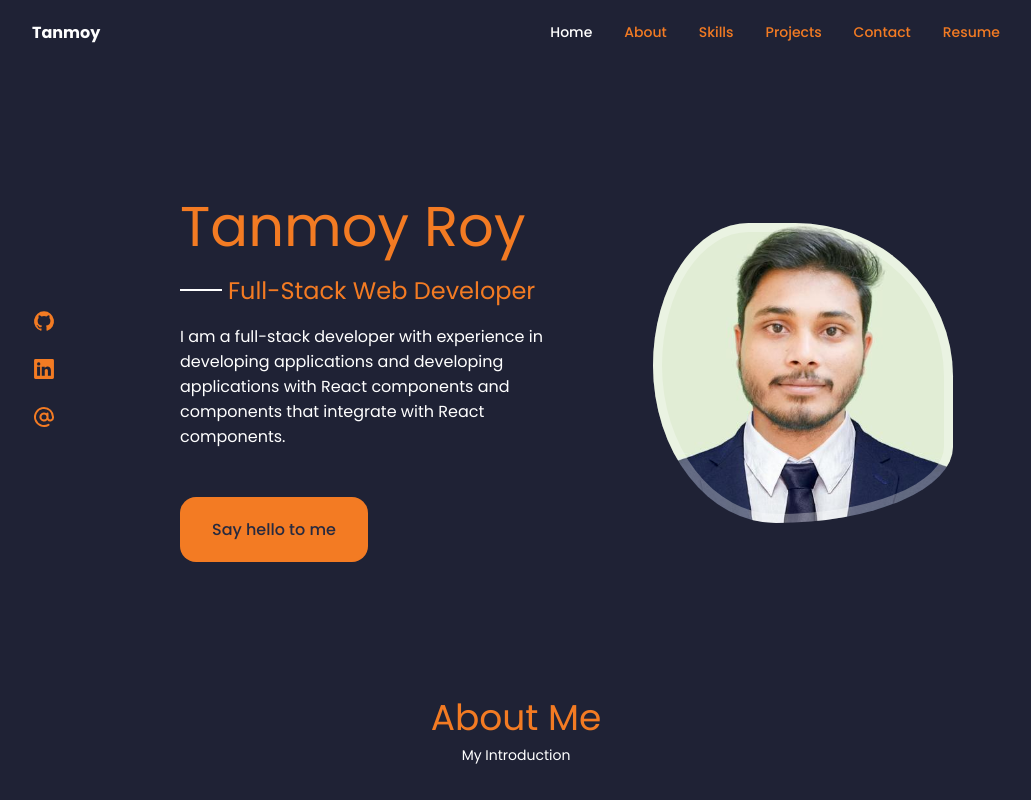
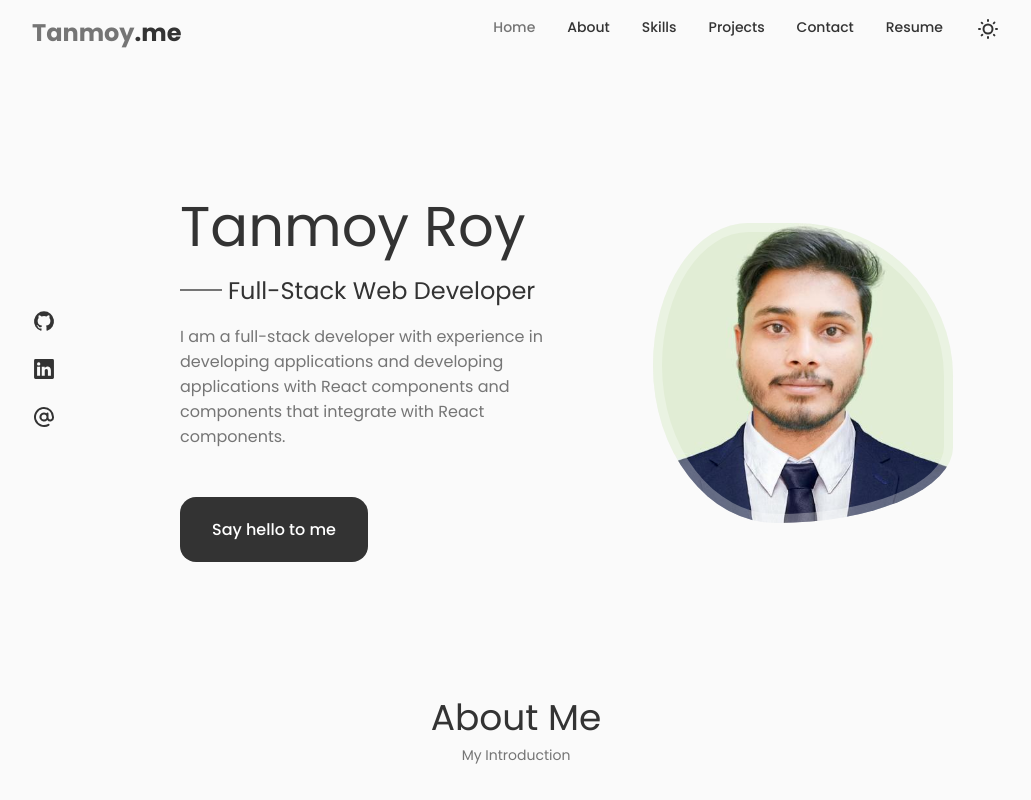
Before and after one commit to Tanmoy0151/Tanmoy0151.github.io, a React (Create React App) app: page / in a window 1280 px wide. Shown: the top 800 px of the page, without its empty margins (124-1155 px from the left). Built offline with nearby package versions, Linux system fonts and the light colour scheme.

Commit message:
adding dark theme

```diff
--- a/src/App.js
+++ b/src/App.js
@@ -1,3 +1,4 @@
+import './index.css';
 import About from './Components/About/About';
 import Contacts from './Components/Contact/Contacts';
 import Footer from './Components/Footer/Footer';
@@ -6,8 +7,18 @@ import Navbar from './Components/NavBar/Navbar';
 import Projects from './Components/Projects/Projects';
 import Qualification from './Components/Qualification/Qualification';
 import Skills from './Components/Skills/Skills';
+import { useContext, useEffect } from 'react';
+import { ThemeContext, changeCSSVariable } from './Contexts/ThemeContext';
 
 function App() {
+  const [theme] = useContext(ThemeContext);
+
+  useEffect(() => {
+    changeCSSVariable(theme);
+    // return () => {
+    // }
+  }, [theme]);
+
   return (
     <>
       <Navbar />
@@ -24,3 +35,5 @@ function App() {
 }
 
 export default App;
+
+/* ====== ====== ======== =======*/
--- a/src/Components/Contact/Contacts.css
+++ b/src/Components/Contact/Contacts.css
@@ -49,13 +49,19 @@
   align-items: center;
   justify-content: center;
   column-gap: 0.25rem;
+  transition: 0.5s;
 }
 .contact-button-icon {
   font-size: 1rem;
   transition: 0.3s;
 }
+.contact-button:hover {
+  color:var(--title-color-dark);
+  font-weight: var(--font-medium);
+}
 .contact-button:hover .contact-button-icon {
-  transform: translate(0.25rem);
+  transform: translate(0.27rem);
+  color:var(--title-color-dark);
 }
 
 .contact-form {
--- a/src/Components/Contact/Contacts.jsx
+++ b/src/Components/Contact/Contacts.jsx
@@ -1,4 +1,4 @@
-import React, { useRef, useState } from 'react';
+import React, { useRef} from 'react';
 import emailjs from '@emailjs/browser';
 import './Contacts.css'
 import { UilArrowRight, UilEnvelope, UilPhoneAlt, UilLinkedinAlt } from '@iconscout/react-unicons'
@@ -70,17 +70,17 @@ const Contacts = () => {
                     <form ref={form} onSubmit={sendEmail} className="contact-form">
                         <div className="contact-from-div">
                             <label htmlFor="" className="contact-from-tag">Name</label>
-                            <input type="text" name="name" className="contact-from-input" placeholder='Insert Your Name' />
+                            <input type="text" name="name" className="contact-from-input" placeholder='Insert Your Name' required />
 
                         </div>
                         <div className="contact-from-div">
                             <label htmlFor="" className="contact-from-tag">Email</label>
-                            <input type="email" name="email" className="contact-from-input" placeholder='Insert Your Email' />
+                            <input type="email" name="email" className="contact-from-input" placeholder='Insert Your Email' required />
 
                         </div>
                         <div className="contact-from-div contact-from-area">
                             <label htmlFor="" className="contact-from-tag">Project</label>
-                            <textarea type="text" name="project" cols='30' rows='10' className="contact-from-input" placeholder='Write your Projects' />
+                            <textarea type="text" name="project" cols='30' rows='10' className="contact-from-input" placeholder='Write your Projects' required />
 
                         </div>
                         <button className="button button--flex">
--- a/src/Components/Home/Data.jsx
+++ b/src/Components/Home/Data.jsx
@@ -1,4 +1,5 @@
 import React from 'react'
+import { Link } from 'react-scroll'
 
 const Data = () => {
     return (
@@ -8,9 +9,10 @@ const Data = () => {
             <p className="home-description">
                 I am a full-stack developer with experience in developing applications and developing applications with React components and components that integrate with React components.
             </p>
-            <a href="#contact" className="button button--flex">
+
+            <Link to="contact" className="button button--flex">
                 Say hello to me
-            </a>
+            </Link>
         </div>
     )
 }
--- a/src/Components/NavBar/Navbar.css
+++ b/src/Components/NavBar/Navbar.css
@@ -1,3 +1,12 @@
+.theme-btn{
+  border-radius: 40%;
+  height: 25px;
+  width: 25px;
+  color: var(--title-color);
+  background-color: var(--body-color);
+  font-weight: var(--font-bold);
+  /* transition: .7s ease-in-out; */
+}
 .header {
   width: 100%;
   position: fixed;
@@ -16,22 +25,30 @@
 
 .nav-logo,
 .nav-toggle {
-  color: var(--title-color);
+  font-size: var(--h2-font-size);
+
+  color: var(--title-color-dark);
   font-weight: var(--font-bold);
 }
-
+.nav-logo span {
+  color: var(--title-color);
+}
 .menu-items {
   display: flex;
   column-gap: 2rem;
 }
 .nav-link {
   display: flex;
+  cursor: pointer;
   /* flex-direction: column; */
   align-items: center;
   font-size: var(--small-font-size);
   color: var(--title-color);
   font-weight: var(--font-medium);
   transition: 0.3s;
+}
+.nav-link > a {
+  text-decoration: none;
 }
 
 .nav-icon,
@@ -64,7 +81,7 @@
     padding: 2rem 1.5rem 4rem;
     box-shadow: 0 -1px 4px rgba(0, 0, 0.15);
     border-radius: 1.5rem 1.5rem 0 0;
-    transition: 0.5s ease-in;
+    transition: 0.6s;
   }
   /* ===== Show Menu ===== */
   .show-menu {
@@ -103,6 +120,13 @@
     color: var(--title-color);
     transition: 0.5s;
   }
+  .theme-btn{
+    position: absolute;
+    top: 0.5rem;
+    left: 0.5rem;
+
+  }
+
   .nav-close:hover {
     color: var(--title-color-dark);
     transform: rotate(90deg);
--- a/src/Components/NavBar/Navbar.jsx
+++ b/src/Components/NavBar/Navbar.jsx
@@ -1,20 +1,35 @@
-import React, { useState } from 'react'
+import React, { useContext, useState } from 'react'
 import { Link, animateScroll as scroll } from "react-scroll";
 import CV from '../../Assets/Tanmoy_Roy_Resume.pdf'
 import './Navbar.css'
 
 import {
-    UilEstate, UilUser, UilTimes, UilApps,
+    UilEstate, UilUser, UilTimes, UilApps, UilMoon, UilSun,
     UilFileDownload, UilBriefcaseAlt, UilMessage, UilCog
 } from '@iconscout/react-unicons'
+import { ThemeContext } from '../../Contexts/ThemeContext';
+
 
 
 
 const Navbar = () => {
+    const [theme, setTheme] = useContext(ThemeContext);
 
-    /* ==== this is for toggle buttons ==== */
-    const [toggle, setToggle] = useState(false);
 
+
+    /* ==== this is for toggle menu buttons ==== */
+    const [toggleMenu, setToggleMenu] = useState(false);
+
+    const themeToggle = () => {
+        if (theme === 'light') {
+            setTheme('dark');
+
+        }
+        else if (theme === 'dark') {
+            setTheme('light');
+
+        }
+    }
 
     return (
         <header className='header'>
@@ -26,10 +41,10 @@ const Navbar = () => {
                     spy={true}
                     smooth={true}
                     offset={-70}
-                    duration={500}
-                >Tanmoy</Link>
+                    duration={100}
+                >Tanmoy<span>.me</span></Link>
 
-                <div className={toggle ? "nav-menu show-menu" : "nav-menu"}>
+                <div className={toggleMenu ? "nav-menu show-menu" : "nav-menu"}>
                     <ul className="menu-items grid">
                         <li ><Link
                             className='nav-link home'
@@ -38,7 +53,7 @@ const Navbar = () => {
                             spy={true}
                             smooth={true}
                             offset={-70}
-                            duration={500}
+                            duration={100}
                         >
                             <UilEstate className='nav-icon' />
                             Home</Link></li>
@@ -49,7 +64,7 @@ const Navbar = () => {
                             spy={true}
                             smooth={true}
                             offset={-70}
-                            duration={500}
+                            duration={100}
                         ><UilUser className='nav-icon' />About</Link></li>
                         <li ><Link
                             className='nav-link skills'
@@ -58,7 +73,7 @@ const Navbar = () => {
                             spy={true}
                             smooth={true}
                             offset={-70}
-                            duration={500}
+                            duration={100}
                         ><UilCog className='nav-icon' />Skills</Link></li>
                         <li ><Link
                             className='nav-link projects'
@@ -67,22 +82,24 @@ const Navbar = () => {
                             spy={true}
                             smooth={true}
                             offset={-70}
-                            duration={500}
+                            duration={100}
                         ><UilBriefcaseAlt className='nav-icon' />Projects</Link></li>
                         <li ><Link
                             className='nav-link contact'
                             activeClass="active"
                             to="contact"
-                            spy={true}
+                            spy={true} useCSSVariables
                             smooth={true}
                             offset={-70}
-                            duration={500}
+                            duration={100}
                         ><UilMessage className='nav-icon' />Contact</Link></li>
-                        <li className='nav-link resume'><a download={"Tanmoy-Roy-Resume"} href={CV} id="resume-link-1"></a><UilFileDownload className='nav-icon' />Resume</li>
+                        <li><a className='resume-link-1 nav-link resume' download={"Tanmoy-Roy-Resume"} href={CV} id="resume-link-1"><UilFileDownload className='nav-icon' />Resume</a></li>
+                        <li><button className='theme-btn' onClick={() => themeToggle()}>{theme === 'light' ? <UilSun className='themeIcon' /> : <UilMoon className='themeIcon' />}</button></li>
+
                     </ul>
-                    <UilTimes className='nav-close' onClick={() => setToggle(!toggle)} />
+                    <UilTimes className='nav-close' onClick={() => setToggleMenu(!toggleMenu)} />
                 </div>
-                <div className="nav-toggle" onClick={() => setToggle(!toggle)}>
+                <div className="nav-toggle" onClick={() => setToggleMenu(!toggleMenu)}>
                     <UilApps />
                 </div>
 
--- /dev/null
+++ b/src/Contexts/ThemeContext.jsx
@@ -0,0 +1,47 @@
+
+import React, { createContext, useState } from 'react'
+
+export const ThemeContext = createContext();
+
+export const ThemeContextProvider=({children})=>{
+    const [theme,setTheme]=useState("light");
+
+
+
+    return <ThemeContext.Provider value={[theme,setTheme]} >
+        {children}
+    </ThemeContext.Provider>
+}
+
+
+
+
+
+/*  =============== This for Chenging Theme ============ */
+
+
+export const chengeTheme = (themeProps) => {
+    for (let key in themeProps) {
+      document.documentElement.style.setProperty(key, themeProps[key]);
+    }
+  };
+
+  export const changeCSSVariable = (theme) => {
+    if (theme === 'dark') {
+      chengeTheme({
+        '--title-color': '#f37b23',
+        '--title-color-dark': '#ff4a57',
+        '--text-color': '#ffffff',
+        '--body-color': '#1f2235',
+        '--container-color': '#272a3f',
+      });
+    } else if (theme === 'light') {
+      chengeTheme({
+        '--title-color': 'hsl(var(--hue), var(--sat), 20%)',
+        '--title-color-dark': 'hsl(var(--hue), var(--sat), 0%)',
+        '--text-color': 'hsl(var(--hue), var(--sat), 46%)',
+        '--body-color': 'hsl(var(--hue), var(--sat), 98%)',
+        '--container-color': '#fff',
+      });
+    }
+  };
--- a/src/index.css
+++ b/src/index.css
@@ -10,20 +10,20 @@
   /* color mode HSL(hue,saturation,lightness) */
   --hue: 0;
   --sat: 0%;
-  /* --title-color: hsl(var(--hue), var(--sat), 20%); */
+  /* --title-color: hsl(var(--hue), var(--sat), 20%);
   --title-color: #f37b23;
 
-  /* --title-color-dark: hsl(var(--hue), var(--sat), 0%); */
+  --title-color-dark: hsl(var(--hue), var(--sat), 0%);
   --title-color-dark: #ff4a57;
 
-  /* --text-color: hsl(var(--hue), var(--sat), 46%); */
+  --text-color: hsl(var(--hue), var(--sat), 46%);
   --text-color: #ffffff;
 
-  /* --body-color: hsl(var(--hue), var(--sat), 98%); */
+  --body-color: hsl(var(--hue), var(--sat), 98%);
   --body-color: #1f2235;
 
-  /* --container-color: #fff; */
-  --container-color: #272a3f;
+  --container-color: #fff;
+  --container-color: #272a3f; */
 
   /* ========= Font and typography ========== */
   --body-font: 'Poppins', sans-serif;
```
Also changed, not shown: src/index.js (+4 -4 lines).
